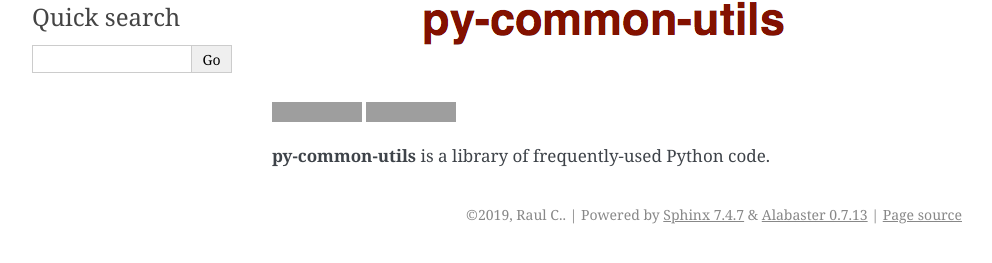
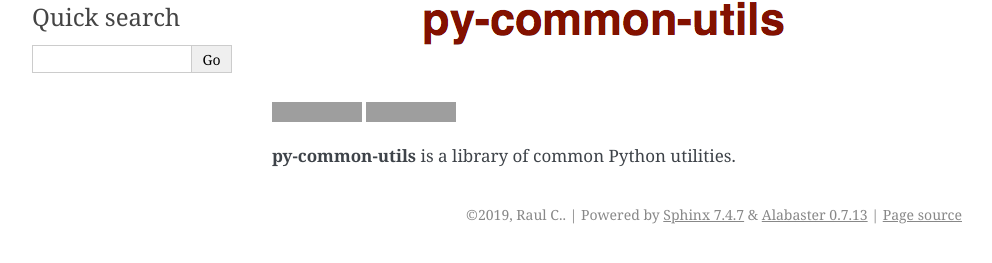
Before and after one commit to raul23/py-common-utils, a Sphinx documentation site: the page built from docs/README.rst, in a window 1280 px wide. Shown: the part 126-389 px from the top of the page, without its empty margins (148-1140 px from the left). Built offline with Sphinx 7.4.7, drawn with Linux system fonts in a browser that asks for light colours; grey boxes are pictures that could not be loaded.

Commit message:
Update README.rst

```diff
--- a/docs/README.rst
+++ b/docs/README.rst
@@ -13,4 +13,4 @@ README
    :target: https://travis-ci.org/raul23/py-common-utils
    :alt: Build Status
 
-**py-common-utils** is a library of frequently-used Python code.
+**py-common-utils** is a library of common Python utilities.
```
